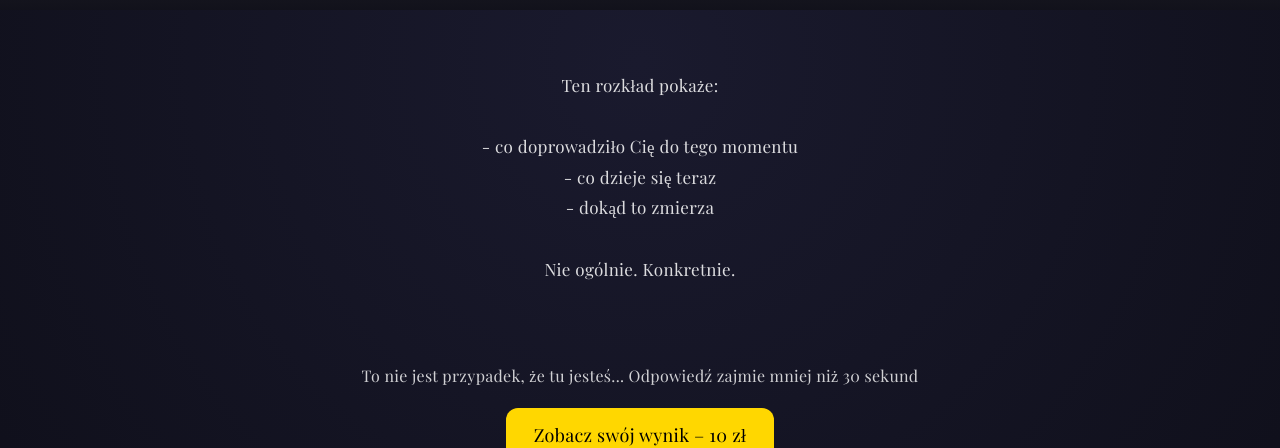
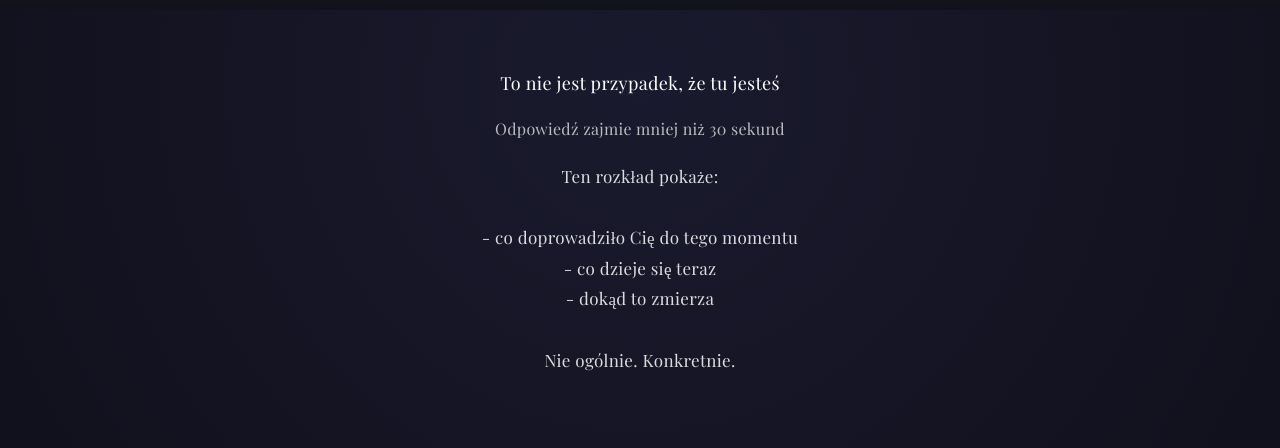
Before and after one commit to lineroacm-code/sekret-losu, a Next.js app: page /tarot in a window 1280 px wide. Shown: the part 450-898 px from the top of the page. Built offline with nearby package versions, Linux system fonts and the light colour scheme; grey boxes are pictures that could not be loaded.

Commit message:
update landing

```diff
--- a/app/tarot/page.tsx
+++ b/app/tarot/page.tsx
@@ -426,6 +426,15 @@ return (
     textAlign: "center",
   }}
 >
+
+<div style={{ marginBottom: 20, fontSize: 18 }}>
+  To nie jest przypadek, że tu jesteś
+</div>
+
+<div style={{ marginBottom: 20, opacity: 0.7 }}>
+  Odpowiedź zajmie mniej niż 30 sekund
+</div>
+
 <p
   style={{
     whiteSpace: "pre-line",
@@ -436,6 +445,7 @@ return (
 >
   {description}
 </p>
+
 </div>
 
 <div style={{ height: 40 }} />
@@ -457,10 +467,7 @@ return (
       <div style={{ width: "100%", maxWidth: 1000, textAlign: "center" }}>
 
 <div style={{ marginBottom: 20 }}>
-  <div style={{ marginBottom: 20, opacity: 0.8 }}>
-    To nie jest przypadek, że tu jesteś...
-    Odpowiedź zajmie mniej niż 30 sekund
-  </div>
+
 {/* 💳 PŁATNOŚĆ */}
 {!paid && !interpretation && (
   <div>
@@ -485,6 +492,13 @@ return (
   border: "none",
   borderRadius: 12,
   cursor: "pointer",
+  transition: "all 0.25s ease",
+}}
+onMouseEnter={(e) => {
+  e.currentTarget.style.transform = "scale(1.05)";
+}}
+onMouseLeave={(e) => {
+  e.currentTarget.style.transform = "scale(1)";
 }}
     >
       Zobacz swój wynik – 10 zł
```
Lines whose indentation alone changed are shown as unchanged.
